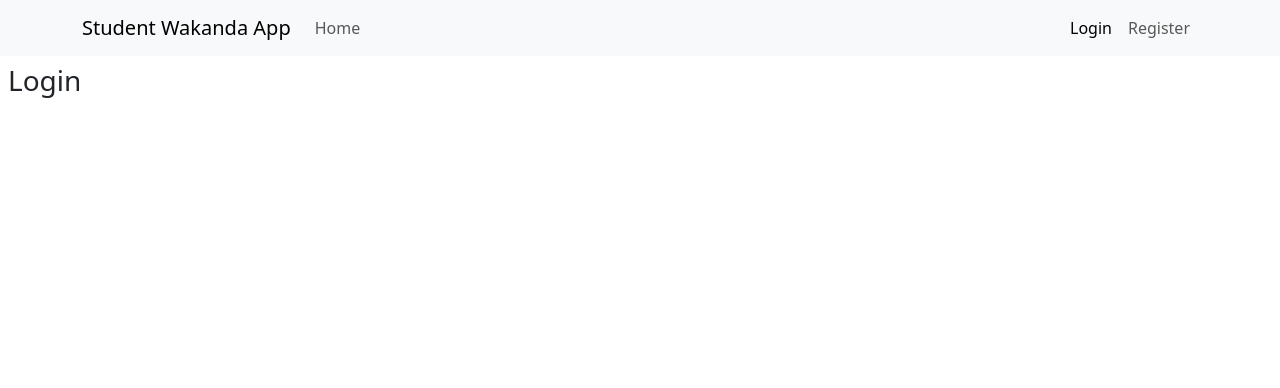
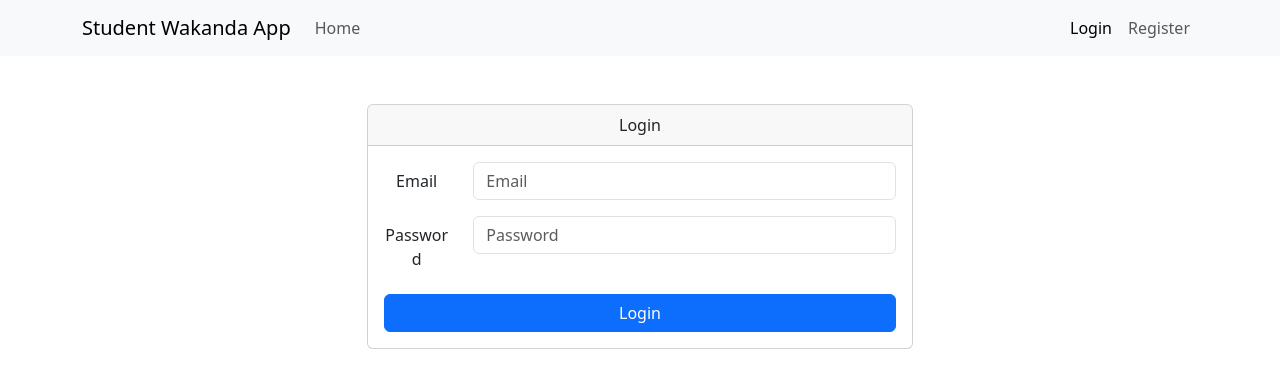
Before and after one commit to bhismaharis/kampus-merdeka-7-fullstack, a React (Vite) app in the folder Chapter-6/student-app/: page /login in a window 1280 px wide. Shown: the top 388 px of the page. Built offline with nearby package versions, Linux system fonts and the light colour scheme.

Commit message:
[16.5] Feature: Chapter 6 Topik 1, make login page

```diff
--- a/Chapter-6/student-app/src/routes/__root.jsx
+++ b/Chapter-6/student-app/src/routes/__root.jsx
@@ -31,8 +31,10 @@ export const Route = createRootRoute({
                 </Container>
             </Navbar>
 
-            {/* Outlet is to detect  the pathname or url and then render the component by pathname or url*/}
-            <Outlet />
+            <Container>
+                {/* Outlet is to detect  the pathname or url and then render the component by pathname or url*/}
+                <Outlet />
+            </Container>
 
             {/* TanStackRouterDevtools is for debugging router */}
             <TanStackRouterDevtools />
--- a/Chapter-6/student-app/src/routes/login.lazy.jsx
+++ b/Chapter-6/student-app/src/routes/login.lazy.jsx
@@ -1,4 +1,5 @@
 import { createLazyFileRoute } from "@tanstack/react-router";
+import { Button, Card, Col, Form, Row } from "react-bootstrap";
 
 export const Route = createLazyFileRoute("/login")({
     component: Login,
@@ -6,8 +7,53 @@ export const Route = createLazyFileRoute("/login")({
 
 function Login() {
     return (
-        <div className="p-2">
-            <h3>Login</h3>
-        </div>
+        <Row className="mt-5">
+            <Col className="offset-md-3">
+                <Card className="text-center">
+                    <Card.Header>Login</Card.Header>
+                    <Card.Body>
+                        <Form>
+                            <Form.Group
+                                as={Row}
+                                className="mb-3"
+                                controlId="formPlaintextEmail"
+                            >
+                                <Form.Label column sm="2">
+                                    Email
+                                </Form.Label>
+                                <Col sm="10">
+                                    <Form.Control
+                                        type="email"
+                                        placeholder="Email"
+                                        required
+                                    />
+                                </Col>
+                            </Form.Group>
+
+                            <Form.Group
+                                as={Row}
+                                className="mb-3"
+                                controlId="formPlaintextPassword"
+                            >
+                                <Form.Label column sm="2">
+                                    Password
+                                </Form.Label>
+                                <Col sm="10">
+                                    <Form.Control
+                                        type="password"
+                                        placeholder="Password"
+                                        required
+                                    />
+                                </Col>
+                            </Form.Group>
+                        </Form>
+                        <div className="d-grid gap-2">
+                            <Button variant="primary">Login</Button>
+                        </div>
+                    </Card.Body>
+                </Card>
+            </Col>
+            <Col md={3}></Col>
+        </Row>
     );
 }
```
